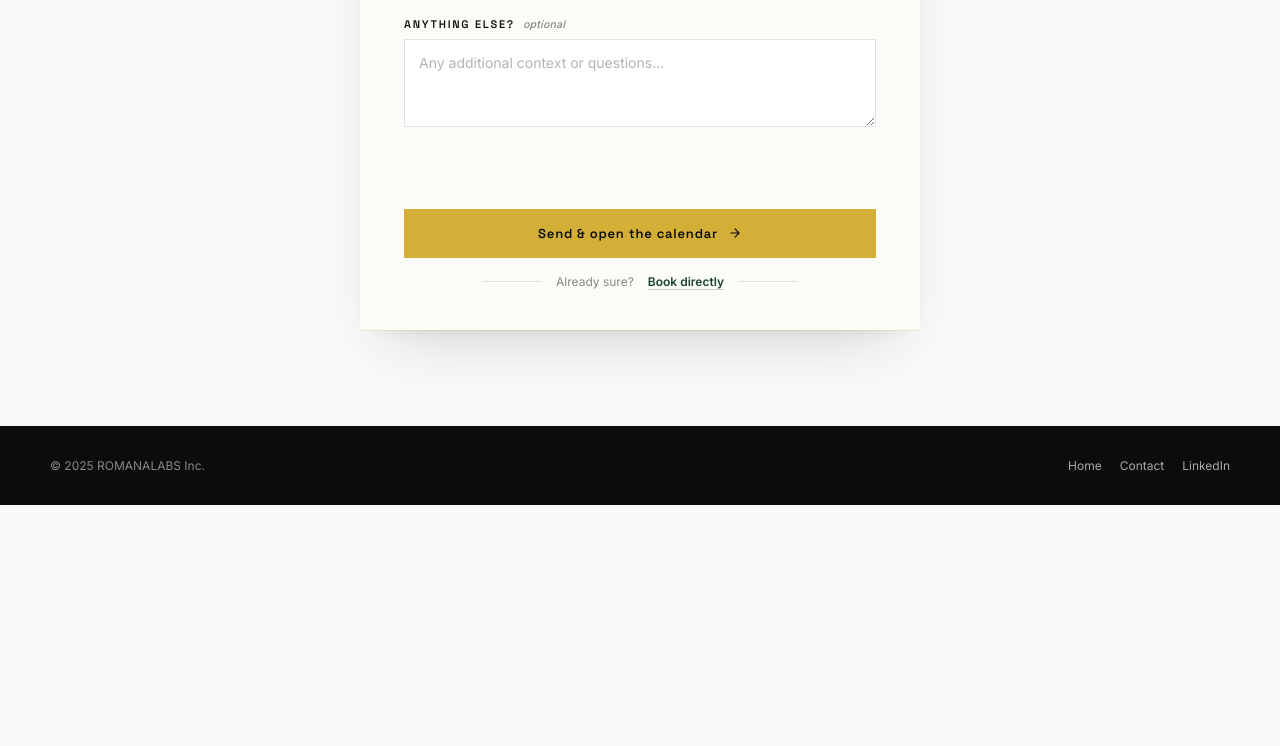
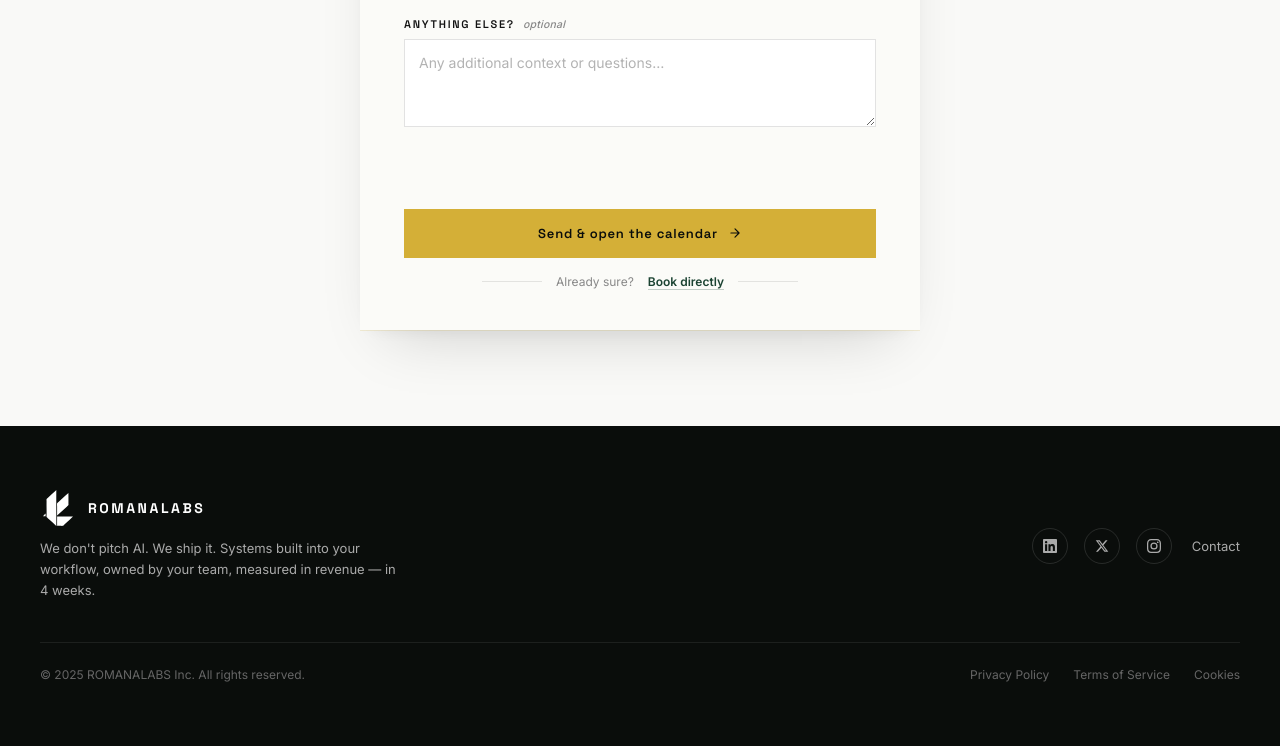
Before and after one commit to OmarflorexAI/romanalabs-website, a website: page contact/index.html in a window 1280 px wide. Shown: the part 896-1642 px from the top of the page. Before the commit the page ends 1401 px from the top, so only its background shows below. Drawn offline with Linux system fonts and the light colour scheme.

Commit message:
/contact: replace mini-footer with full footer matching main site (logo + tagline + socials + legal)

```diff
--- a/contact/index.html
+++ b/contact/index.html
@@ -430,23 +430,97 @@
     }
     .success-link:hover { color: var(--accent); gap: 12px; }
 
-    /* ===== Mini footer ===== */
-    .site-footer {
-      background: #0A0D0B;
-      padding: 32px clamp(20px, 5vw, 40px);
-      color: #888;
-      font-size: 12px;
+    /* ===== Site footer (parity with main site) ===== */
+    .site-footer { background: #0A0D0B; }
+    .footer-content {
+      max-width: 1280px; margin: 0 auto;
+      padding: 0 clamp(20px, 4vw, 40px);
     }
-    .site-footer-inner {
-      max-width: 1180px; margin: 0 auto;
-      display: flex; flex-wrap: wrap;
+    .footer-pad {
+      padding: clamp(48px, 6vw, 64px) 0;
+    }
+    .footer-top {
+      display: flex; flex-direction: column;
+      align-items: flex-start; justify-content: space-between;
+      gap: 32px;
+      margin-bottom: 40px;
+    }
+    .footer-brand {
+      display: flex; flex-direction: column; gap: 12px;
+    }
+    .footer-logo-link {
+      display: inline-flex; align-items: center; gap: 12px;
+      text-decoration: none;
+    }
+    .footer-logo-mark {
+      width: 36px; height: 36px; display: block;
+      object-fit: contain; flex-shrink: 0;
+      filter: invert(1) brightness(2.2);
+    }
+    .footer-brand-text {
+      font-family: 'Space Grotesk', sans-serif;
+      font-size: 14px; font-weight: 700;
+      color: #fff;
+      letter-spacing: 0.18em; text-transform: uppercase;
+    }
+    .footer-tagline {
+      font-size: 13px; line-height: 1.65;
+      color: #AAAAAA;
+      max-width: 360px; margin: 0;
+    }
+    .footer-socials {
+      display: flex; align-items: center; gap: 16px;
+    }
+    .footer-social {
+      width: 36px; height: 36px;
+      border-radius: 50%;
+      border: 1px solid rgba(255, 255, 255, 0.12);
+      display: inline-flex; align-items: center; justify-content: center;
+      color: #AAAAAA;
+      transition: color 0.25s ease, border-color 0.25s ease;
+    }
+    .footer-social:hover {
+      color: #fff;
+      border-color: rgba(255, 255, 255, 0.3);
+    }
+    .footer-contact {
+      font-size: 13px; color: #AAAAAA;
+      text-decoration: none;
+      margin-left: 4px;
+      transition: color 0.25s ease;
+    }
+    .footer-contact:hover { color: #fff; }
+    .footer-divider {
+      height: 1px;
+      background: rgba(255, 255, 255, 0.08);
+    }
+    .footer-bottom {
+      padding-top: 24px;
+      display: flex; flex-direction: column;
       align-items: center; justify-content: space-between;
       gap: 16px;
     }
-    .site-footer a {
-      color: #AAA; transition: color 0.2s ease;
+    .footer-copy {
+      font-size: 12px; color: #666666; margin: 0;
     }
-    .site-footer a:hover { color: #fff; }
+    .footer-legal {
+      display: flex; gap: 24px;
+    }
+    .footer-legal a {
+      font-size: 12px; color: #666666;
+      text-decoration: none;
+      transition: color 0.25s ease;
+    }
+    .footer-legal a:hover { color: #AAAAAA; }
+    @media (min-width: 768px) {
+      .footer-top {
+        flex-direction: row;
+        align-items: center;
+      }
+      .footer-bottom {
+        flex-direction: row;
+      }
+    }
 
     @media (max-width: 540px) {
       .form-card { padding: 28px 22px 24px; }
@@ -597,12 +671,45 @@
 
   <!-- ===== FOOTER ===== -->
   <footer class="site-footer">
-    <div class="site-footer-inner">
-      <p>&copy; 2025 ROMANALABS Inc.</p>
-      <div style="display:flex; gap:18px;">
-        <a href="../index.html">Home</a>
-        <a href="mailto:omar@romanalabs.com">Contact</a>
-        <a href="https://www.linkedin.com/company/romanalabsai" target="_blank" rel="noopener">LinkedIn</a>
+    <div class="footer-content">
+      <div class="footer-pad">
+
+        <!-- Top row: logo + tagline + socials -->
+        <div class="footer-top">
+          <div class="footer-brand">
+            <a href="../index.html" class="footer-logo-link">
+              <img src="../brand_assets/Ministerstwo_Lacznosci_logo%20(1).svg" alt="ROMANALABS" class="footer-logo-mark">
+              <span class="footer-brand-text">ROMANALABS</span>
+            </a>
+            <p class="footer-tagline">We don't pitch AI. We ship it. Systems built into your workflow, owned by your team, measured in revenue — in 4 weeks.</p>
+          </div>
+
+          <div class="footer-socials">
+            <a href="https://www.linkedin.com/company/romanalabsai" target="_blank" rel="noopener" class="footer-social" aria-label="LinkedIn">
+              <svg width="14" height="14" fill="currentColor" viewBox="0 0 24 24"><path d="M20.447 20.452h-3.554v-5.569c0-1.328-.027-3.037-1.852-3.037-1.853 0-2.136 1.445-2.136 2.939v5.667H9.351V9h3.414v1.561h.046c.477-.9 1.637-1.85 3.37-1.85 3.601 0 4.267 2.37 4.267 5.455v6.286zM5.337 7.433a2.062 2.062 0 01-2.063-2.065 2.064 2.064 0 112.063 2.065zm1.782 13.019H3.555V9h3.564v11.452zM22.225 0H1.771C.792 0 0 .774 0 1.729v20.542C0 23.227.792 24 1.771 24h20.451C23.2 24 24 23.227 24 22.271V1.729C24 .774 23.2 0 22.222 0h.003z"/></svg>
+            </a>
+            <a href="#" class="footer-social" aria-label="X / Twitter">
+              <svg width="14" height="14" fill="currentColor" viewBox="0 0 24 24"><path d="M18.244 2.25h3.308l-7.227 8.26 8.502 11.24H16.17l-5.214-6.817L4.99 21.75H1.68l7.73-8.835L1.254 2.25H8.08l4.713 6.231zm-1.161 17.52h1.833L7.084 4.126H5.117z"/></svg>
+            </a>
+            <a href="https://www.instagram.com/romanalabs" target="_blank" rel="noopener" class="footer-social" aria-label="Instagram">
+              <svg width="14" height="14" fill="currentColor" viewBox="0 0 24 24"><path d="M12 2.163c3.204 0 3.584.012 4.85.07 3.252.148 4.771 1.691 4.919 4.919.058 1.265.069 1.645.069 4.849 0 3.205-.012 3.584-.069 4.849-.149 3.225-1.664 4.771-4.919 4.919-1.266.058-1.644.07-4.85.07-3.204 0-3.584-.012-4.849-.07-3.26-.149-4.771-1.699-4.919-4.92-.058-1.265-.07-1.644-.07-4.849 0-3.204.013-3.583.07-4.849.149-3.227 1.664-4.771 4.919-4.919 1.266-.057 1.645-.069 4.849-.069zM12 0C8.741 0 8.333.014 7.053.072 2.695.272.273 2.69.073 7.052.014 8.333 0 8.741 0 12c0 3.259.014 3.668.072 4.948.2 4.358 2.618 6.78 6.98 6.98C8.333 23.986 8.741 24 12 24c3.259 0 3.668-.014 4.948-.072 4.354-.2 6.782-2.618 6.979-6.98.059-1.28.073-1.689.073-4.948 0-3.259-.014-3.667-.072-4.947-.196-4.354-2.617-6.78-6.979-6.98C15.668.014 15.259 0 12 0zm0 5.838a6.162 6.162 0 100 12.324 6.162 6.162 0 000-12.324zM12 16a4 4 0 110-8 4 4 0 010 8zm6.406-11.845a1.44 1.44 0 100 2.881 1.44 1.44 0 000-2.881z"/></svg>
+            </a>
+            <a href="mailto:omar@romanalabs.com" class="footer-contact">Contact</a>
+          </div>
+        </div>
+
+        <div class="footer-divider"></div>
+
+        <!-- Bottom row: copyright + legal -->
+        <div class="footer-bottom">
+          <p class="footer-copy">&copy; 2025 ROMANALABS Inc. All rights reserved.</p>
+          <div class="footer-legal">
+            <a href="#">Privacy Policy</a>
+            <a href="#">Terms of Service</a>
+            <a href="#">Cookies</a>
+          </div>
+        </div>
+
       </div>
     </div>
   </footer>
```
